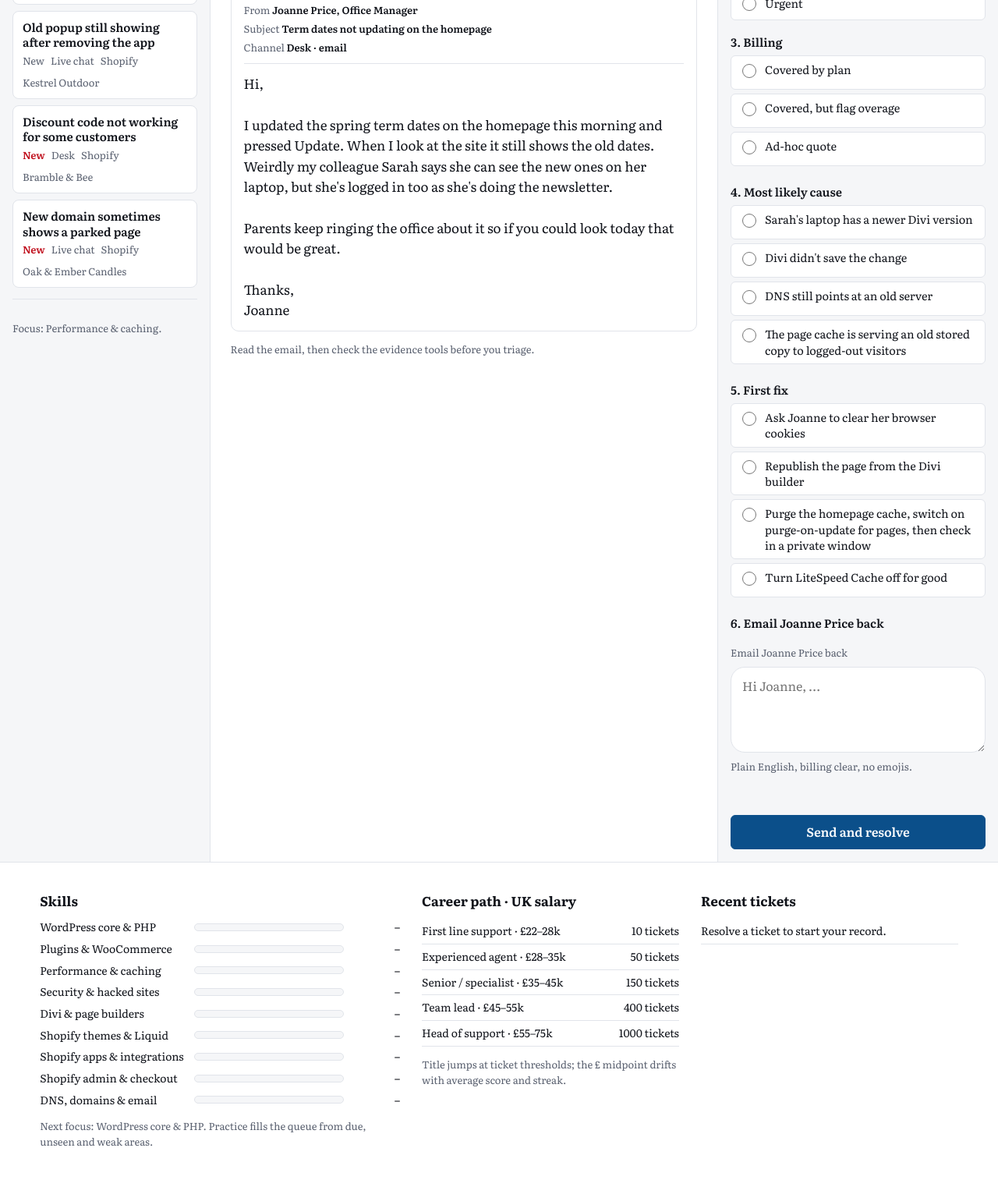
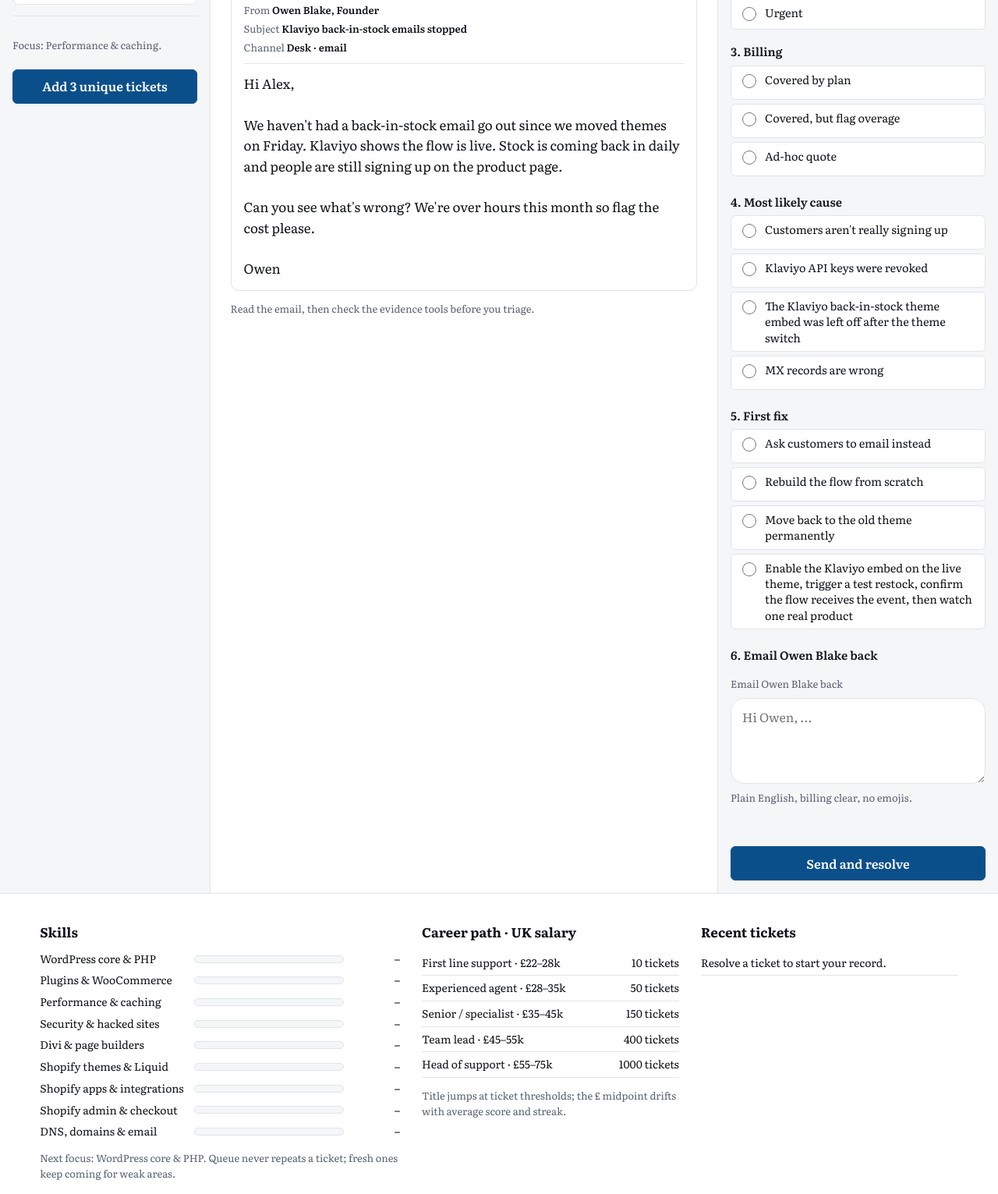
Before and after one commit to alexmciver/service-desk-simulator, a plain HTML site: page index.html in a window 1280 px wide. Shown: the part 582-2113 px from the top of the page at 78% size. Drawn offline with Linux system fonts and the light colour scheme.

Commit message:
Never run out of tickets; never repeat resolved ones (#9)
Mint offline remixes from the handcrafted seeds with new clients
and subjects, refill the queue after every resolve, and turn spaced
practice into fresh tickets in weak areas instead of replaying the
same subject.

Co-authored-by: Cursor Agent <cursoragent@cursor.com>

```diff
--- a/index.html
+++ b/index.html
@@ -312,28 +312,48 @@ const esc=s=>String(s??'').replace(/[&<>"']/g,c=>({'&':'&amp;','<':'&lt;','>':'&
 const clone=o=>JSON.parse(JSON.stringify(o));
 const today=()=>new Date().toLocaleDateString('en-CA');
 function shuf(t){for(const q of ['key','dx','fix']){const right=t[q].opts[t[q].a];const o=t[q].opts.slice();for(let i=o.length-1;i>0;i--){const j=Math.floor(Math.random()*(i+1));[o[i],o[j]]=[o[j],o[i]]}t[q].opts=o;t[q].a=o.indexOf(right)}return t}
-function fresh(){return{v:2,resolved:0,sum:0,max:0,streak:0,lastDay:'',areas:{},hist:[],journal:{},queue:[],seen:[]}}
-function ensureState(){if(!S.journal||typeof S.journal!=='object')S.journal={};if(!Array.isArray(S.seen))S.seen=[];if(!Array.isArray(S.hist))S.hist=[];if(!S.areas)S.areas={}}
+function fresh(){return{v:3,resolved:0,sum:0,max:0,streak:0,lastDay:'',areas:{},hist:[],journal:{},queue:[],seen:[],seenIds:[]}}
+function ensureState(){if(!S.journal||typeof S.journal!=='object')S.journal={};if(!Array.isArray(S.seen))S.seen=[];if(!Array.isArray(S.seenIds))S.seenIds=[];if(!Array.isArray(S.hist))S.hist=[];if(!S.areas)S.areas={};if(S.v<3)S.v=3}
 let S=null;try{S=JSON.parse(localStorage.getItem('sds-progress'))}catch(e){}
 if(!S||typeof S!=='object')S=fresh();ensureState();
 if(!Array.isArray(S.queue))S.queue=[];
-/* Migrate: older saves without channel / empty queue get a practice set */
+/* Endless unique tickets: handcrafted bank first, then offline remixes — never re-queue a seen subject/id */
 function bankById(id){return BANK.find(b=>b.id===id)}
 function withChannel(t){if(!t.channel)t.channel='desk';return t}
 function spacedDays(score){return score>=20?7:score>=15?3:1}
-function dueIds(now){const out=[];for(const [id,j] of Object.entries(S.journal||{})){if(j&&j.dueAt&&j.dueAt<=now)out.push({id,dueAt:j.dueAt,score:j.score??0})}return out.sort((a,b)=>a.dueAt-b.dueAt).map(x=>x.id)}
-function buildPractice(limit){limit=limit||6;const now=Date.now();const q=[];const used=new Set();
-  const pushId=id=>{const b=bankById(id);if(!b||used.has(id))return;used.add(id);q.push(shuf(withChannel(clone(b))))};
-  for(const id of dueIds(now)){if(q.length>=limit)break;pushId(id)}
-  const unseen=BANK.filter(b=>!S.seen.includes(b.subject)&&!used.has(b.id));
-  for(const b of unseen){if(q.length>=limit)break;pushId(b.id)}
-  const wk=weakest();const weak=BANK.filter(b=>b.area===wk&&!used.has(b.id));
-  for(const b of weak){if(q.length>=limit)break;pushId(b.id)}
-  const rest=BANK.filter(b=>!used.has(b.id)).sort(()=>Math.random()-.5);
-  for(const b of rest){if(q.length>=limit)break;pushId(b.id)}
-  return q}
+function wasSeen(t){return S.seen.includes(t.subject)||S.seenIds.includes(t.id)||S.queue.some(q=>q.subject===t.subject||q.id===t.id)}
+function markSeen(t){if(!S.seen.includes(t.subject))S.seen.push(t.subject);if(!S.seenIds.includes(t.id))S.seenIds.push(t.id)}
+const CLIENTS=[['Ashford & Co','Priya Nair, Owner'],['Beacon Primary','Tom Hughes, Office Manager'],['Cedar Row Trust','Amira Khan, Comms'],['Driftwood Cafe','Luke Bennett, Manager'],['Elm & Ivy','Sophie Grant, Founder'],['Forge Lane Motors','Dan Okeke, Ops'],['Garden Gate Nursery','Ella Frost, Lead'],['Harbour Lights B&B','Mark Chen, Owner'],['Ironbridge Studio','Nia Owens, Creative'],['Jubilee Hall','Ruth Adeyemi, Coordinator'],['Kite & Loom','Owen Price, Ecommerce'],['Larkspur Clinic','Helen Cho, Practice Manager'],['Millbridge Books','Sam Reid, Owner'],['North Quay Gym','Chris Patel, GM'],['Orchard Deli','Jo Mansell, Owner'],['Pebble & Pine','Sian Blake, Founder'],['Quay Street Gallery','Imogen Lee, Curator'],['Riverbed Apparel','Jordan Miles, Lead'],['Stoneycroft Vet','Rachel Okoro, Manager'],['Tide & Twine','Ben Fraser, Owner'],['Uplands Dental','Carys Evans, Reception'],['Violet Hill Bakery','Alex Ng, Owner'],['Westgate Museum Shop','Pat Doyle, Retail'],['Yarrow Workshops','Kim Osei, Lead']];
+const ROLES=['Owner','Office Manager','Ops Lead','Founder','Comms Officer','Ecommerce Lead','Practice Manager','Retail Lead'];
+function pick(a){return a[Math.floor(Math.random()*a.length)]}
+function uniqSubject(base,client){let s=base,n=0;while(S.seen.includes(s)||S.queue.some(q=>q.subject===s)){n++;s=n===1?`${base} (${client.split(' ')[0]})`:`${base} · ${client.split(' ')[0]} #${n+1}`;if(n>50){s=base+' · '+Date.now().toString(36);break}}return s}
+function domainFrom(client){return client.toLowerCase().replace(/[^a-z0-9]+/g,'').slice(0,18)+'.co.uk'}
+/* Remix a seed ticket with a new client/subject/id so patterns stay teachable but never repeat */
+function mintTicket(preferArea,preferChannel){const pool=BANK.filter(b=>!preferArea||b.area===preferArea);const seed=pick(pool.length?pool:BANK);
+  const t=shuf(withChannel(clone(seed)));const [client,from0]=pick(CLIENTS);
+  const from=Math.random()<.5?from0:`${pick(['Jo','Sam','Alex','Pat','Chris','Taylor','Morgan'])} ${pick(['Price','Shah','Reid','Hart','Moss','Blake','Lee'])}, ${pick(ROLES)}`;
+  t.id='g'+Date.now().toString(36)+Math.random().toString(36).slice(2,7);
+  t.client=client;t.from=from;t.channel=preferChannel||seed.channel||pick(['desk','chat','call']);
+  t.subject=uniqSubject(seed.subject.replace(/\s*\(.*?\)\s*$/,'').replace(/\s·.*$/,''),client);
+  const dom=domainFrom(client);t.site=String(t.site||'').replace(/[a-z0-9.-]+\.(co\.uk|com|org\.uk|sch\.uk)/i,dom);
+  if(t.plan&&/Ad-hoc/.test(t.plan)&&Math.random()<.3)t.plan='Ad-hoc · £40/hr';
+  /* Light body personalisation so chat/call openings feel fresh */
+  t.body=String(t.body||'').replace(/\b(Hi Alex|Hello|Morning|hi —|hey —|Alex,)\b/i,t.channel==='chat'?'hi —':t.channel==='call'?'':('Hi,'));
+  if(t.channel==='call'&&!/^\s*$/.test(t.body)){/* keep spoken lines */}
+  t.seed=seed.id;return t}
+function dueAreas(now){const out=[];for(const j of Object.values(S.journal||{})){if(j&&j.dueAt&&j.dueAt<=now&&j.area)out.push({area:j.area,dueAt:j.dueAt,channel:j.channel})}return out.sort((a,b)=>a.dueAt-b.dueAt)}
+function dueCount(){return dueAreas(Date.now()).length}
+function takeUnseenBank(area){const list=BANK.filter(b=>!wasSeen(b)&&(!area||b.area===area));return list.length?shuf(withChannel(clone(pick(list)))):null}
+function nextTicket(preferArea){const area=preferArea||null;const b=takeUnseenBank(area)||takeUnseenBank(null);if(b)return b;return mintTicket(area||weakest())}
+function buildPractice(limit){limit=limit||6;const now=Date.now();const q=[];
+  const push=t=>{if(!t||wasSeen(t)||q.some(x=>x.subject===t.subject||x.id===t.id))return false;q.push(t);return true};
+  for(const d of dueAreas(now)){if(q.length>=limit)break;push(nextTicket(d.area))}
+  const wk=weakest();let tries=0;
+  while(q.length<limit&&tries++<40){const t=nextTicket(q.length%2?wk:null);if(!push(t))push(mintTicket(wk))}
+  return q.slice(0,limit)}
+function refillQueue(min){min=min||3;let guard=0;while(S.queue.length<min&&guard++<20){const t=nextTicket(weakest());if(wasSeen(t)||S.queue.some(q=>q.subject===t.subject)){const m=mintTicket(weakest());if(!wasSeen(m)&&!S.queue.some(q=>q.subject===m.subject))S.queue.push(m)}else S.queue.push(t)}}
 if(!S.queue.length){S.queue=buildPractice(6);try{localStorage.setItem('sds-progress',JSON.stringify(S))}catch(e){}}
-else S.queue=S.queue.map(t=>withChannel(t));
+else{S.queue=S.queue.map(t=>withChannel(t));refillQueue(3)}
 let cur=S.queue[0]?.id||null;
 /* Phone path: queue → work → score (desktop ignores this; tools stay as tabs inside work) */
 let mview='queue';
@@ -373,7 +393,6 @@ function fmtBand(c){return c?`£${c[2]}–${c[3]}k`:'—'}
 function areaPct(a){const r=S.areas[a];return r&&r.m?r.s/r.m:null}
 function weakest(){let best=null,bv=2;for(const a of AREAS){const r=S.areas[a];const v=!r||!r.n?-1+Math.random()*.01:r.s/r.m;if(v<bv){bv=v;best=a}}return best}
 function fmtT(ms){const s=Math.floor(ms/1000);return Math.floor(s/60)+'m '+String(s%60).padStart(2,'0')+'s'}
-function dueCount(){return dueIds(Date.now()).length}
 
 function renderHdr(){const n=S.resolved,c=certFor(n),nx=nextCert(n),prev=c?c[0]:0;
   const pct=nx?Math.round((n-prev)/(nx[0]-prev)*100):100;const avg=S.max?Math.round(S.sum/S.max*100):0;
@@ -382,13 +401,13 @@ function renderHdr(){const n=S.resolved,c=certFor(n),nx=nextCert(n),prev=c?c[0]:
   $('#hdr').innerHTML=`<div><h1>Service Desk Simulator</h1><p>Desk, live chat and phone — practise like a real shift.</p></div>
   <div class="stats"><div class="stat"><b>${n}</b><span>resolved</span></div><div class="stat"><b>${avg}%</b><span>average score</span></div><div class="stat"><b>${S.streak||0}</b><span>day streak</span></div>
   <div class="stat cert"><b>${esc(c?c[1]:'Trainee')}</b><span>${esc(payLine)}${payLine?' · ':''}${nx?`${nx[0]-n} more to ${esc(nx[1])}`:'Top certificate earned'}</span><div class="meter"><i style="width:${pct}%"></i></div></div></div>
-  <div class="status">${due?`${due} ticket${due===1?'':'s'} due for spaced practice · `:''}Weakest area: ${esc(weakest())}. Progress saved in this browser.</div>`}
+  <div class="status">Endless unique tickets · ${S.seen.length} done · ${due?`${due} skill area${due===1?'':'s'} due for fresh practice · `:''}Focus: ${esc(weakest())}.</div>`}
 
 function renderQueue(){const open=S.queue;$('#qh').textContent=`Queue · ${open.length} open`;
-  $('#qlist').innerHTML=open.length?open.map(t=>`<button class="qitem${t.id===cur?' on':''}" data-open="${esc(t.id)}"><span class="s">${esc(t.subject)}</span><span class="m"><span class="pri-${esc(t.pri)}">${W[t.id]?'In progress':'New'}</span><span>${esc(CH[t.channel||'desk']||'Desk')}</span><span>${esc(t.p)}</span><span>${esc(t.client)}</span></span></button>`).join(''):`<p class="empty">Queue clear — pull today's practice to keep skills sharp.</p>`;
+  $('#qlist').innerHTML=open.length?open.map(t=>`<button class="qitem${t.id===cur?' on':''}" data-open="${esc(t.id)}"><span class="s">${esc(t.subject)}</span><span class="m"><span class="pri-${esc(t.pri)}">${W[t.id]?'In progress':'New'}</span><span>${esc(CH[t.channel||'desk']||'Desk')}</span><span>${esc(t.p)}</span><span>${esc(t.client)}</span></span></button>`).join(''):`<p class="empty">Queue clear — pull fresh tickets (never repeats).</p>`;
   const due=dueCount();
-  $('#gen').innerHTML=open.length?`<p class="hintline">${due?`${due} due for revisit. `:''}Focus: ${esc(weakest())}.</p>`
-    :`<button class="btn w" id="practice">Today's practice</button><button class="btn ghost w" id="replay">Shuffle full bank</button>`}
+  $('#gen').innerHTML=`<p class="hintline">${due?`${due} weak area${due===1?'':'s'} due — new tickets, same skills. `:''}Focus: ${esc(weakest())}.</p>
+  <button class="btn w" id="practice">${open.length?'Add 3 unique tickets':"Today's practice"}</button>`}
 
 function opt(name,val,label,checked){return `<label class="opt"><input type="radio" name="${name}" value="${esc(val)}" ${checked?'checked':''}><span>${esc(label)}</span></label>`}
 function initials(name){return String(name||'?').split(/[\s,]+/).filter(Boolean).slice(0,2).map(p=>p[0].toUpperCase()).join('')||'?'}
@@ -501,7 +520,7 @@ function renderMbar(){const bar=$('#mbar');if(!bar)return;
 
 function renderFoot(){const wk=weakest();const due=dueCount();
   const sk=AREAS.map(a=>{const r=S.areas[a],p=areaPct(a);return `<div class="sk"><span>${esc(a)}</span><div class="bar"><i style="width:${p==null?0:Math.round(p*100)}%"></i></div><b>${p==null?'–':Math.round(p*100)+'%'}</b></div>`}).join('');
-  const body=`<div><h2>Skills</h2>${sk}<p class="hintline">Next focus: ${esc(wk)}. ${due?`${due} due for spaced revisit.`:'Practice fills the queue from due, unseen and weak areas.'}</p></div>
+  const body=`<div><h2>Skills</h2>${sk}<p class="hintline">Next focus: ${esc(wk)}. Queue never repeats a ticket; fresh ones keep coming for weak areas.</p></div>
   <div><h2>Career path · UK salary</h2><ol class="certs">${CERTS.map(c=>`<li class="${S.resolved>=c[0]?'got':''}"><span>${esc(c[1])} · ${fmtBand(c)}</span><span>${c[0]} tickets</span></li>`).join('')}</ol><p class="hintline">Title jumps at ticket thresholds; the £ midpoint drifts with average score and streak.</p></div>
   <div><h2>Recent tickets</h2><ul class="hist">${S.hist.slice(0,8).map(h=>`<li><span>${esc(h.s)}</span><b>${h.g}/25</b></li>`).join('')||'<li><span>Resolve a ticket to start your record.</span></li>'}</ul></div>`;
   $('#foot').innerHTML=`<details class="sheet monly"><summary>Skills, career path and recent tickets</summary><div class="sheet-body foot-inner">${body}</div></details><div class="foot-desk">${body}</div>`}
@@ -524,15 +543,19 @@ function goMview(v){const t=find(cur),x=t&&w(t.id);
   setMview(mview);renderWork();window.scrollTo(0,0)}
 
 function recordJournal(t,tot,misses){const days=spacedDays(tot);const dueAt=Date.now()+days*864e5;
-  S.journal[t.id]={score:tot,misses:misses.map(m=>m.title),dueAt,at:Date.now(),n:((S.journal[t.id]||{}).n||0)+1}}
+  /* Store area/channel only — due practice mints a NEW ticket in that area (never the same subject) */
+  const key=t.area+'|'+(t.channel||'desk');
+  S.journal[key]={score:tot,misses:misses.map(m=>m.title),dueAt,at:Date.now(),area:t.area,channel:t.channel||'desk',n:((S.journal[key]||{}).n||0)+1}}
 
 function finishTicket(t,x){const tot=x.done.parts.reduce((a,p)=>a+p[1],0)+(x.done.reply||0);
   S.resolved++;S.sum+=tot;S.max+=25;const r=S.areas[t.area]||(S.areas[t.area]={s:0,m:0,n:0});r.s+=tot;r.m+=25;r.n++;
   const d=today();if(S.lastDay!==d){const y=new Date(Date.now()-864e5).toLocaleDateString('en-CA');S.streak=S.lastDay===y?(S.streak||0)+1:1;S.lastDay=d}
   S.hist.unshift({s:t.subject,a:t.area,g:tot,ch:t.channel||'desk',at:Date.now()});S.hist=S.hist.slice(0,60);
-  S.seen.push(t.subject);S.seen=S.seen.slice(-80);
+  markSeen(t);
   recordJournal(t,tot,x.done.misses||[]);
-  DONE[t.id]=t;S.queue=S.queue.filter(q=>q.id!==t.id);x.done.state='final';save()}
+  DONE[t.id]=t;S.queue=S.queue.filter(q=>q.id!==t.id);
+  refillQueue(3);
+  x.done.state='final';save()}
 
 document.addEventListener('click',e=>{const el=e.target.closest('button,[data-open]');if(!el)return;
   if(el.dataset.open){cur=el.dataset.open;w(cur).rstep='triage';mview='work';render();return}
@@ -540,8 +563,8 @@ document.addEventListener('click',e=>{const el=e.target.closest('button,[data-op
   const t=find(cur),x=t&&w(t.id);
   const act=el.dataset.act||el.id;
   if(el.dataset.tab&&x){x.tab=el.dataset.tab;if(!x.tools.includes(x.tab))x.tools.push(x.tab);renderWork();return}
-  if(act==='practice'){S.queue=buildPractice(6);Object.keys(W).forEach(k=>delete W[k]);Object.keys(DONE).forEach(k=>delete DONE[k]);cur=S.queue[0]?.id||null;mview=cur?'work':'queue';save();render();return}
-  if(act==='replay'){S.queue=BANK.map(b=>shuf(withChannel(clone(b))));BANK.forEach(b=>{delete W[b.id];delete DONE[b.id]});cur=S.queue[0].id;mview='work';save();render();return}
+  if(act==='practice'){const add=buildPractice(S.queue.length?3:6);for(const t0 of add){if(!S.queue.some(q=>q.id===t0.id||q.subject===t0.subject))S.queue.push(t0)}
+    if(!cur&&S.queue[0])cur=S.queue[0].id;mview=cur?'work':'queue';save();render();return}
   if(act==='to-reply'&&t){
     if([x.key,x.pri,x.bill,x.dx,x.fix].some(v=>v==null)){x.err='Answer every question first.';renderRes(t,x);renderMbar();
       if(isPhone()){const a=$('#resolve-anchor');if(a)a.scrollIntoView({behavior:'smooth',block:'start'})}
@@ -562,7 +585,7 @@ document.addEventListener('click',e=>{const el=e.target.closest('button,[data-op
     if((x.done.misses||[]).length){x.done.state='learn';mview='score';render();return}
     finishTicket(t,x);mview='score';render();return}
   if(act==='gotit'&&t){finishTicket(t,x);mview='score';render();return}
-  if(act==='next'){if(S.queue.length){cur=S.queue[0].id;w(cur).rstep='triage';mview='work';render()}else{cur=null;mview='queue';render()}}
+  if(act==='next'){refillQueue(3);if(S.queue.length){cur=S.queue[0].id;w(cur).rstep='triage';mview='work';render()}else{S.queue=buildPractice(6);cur=S.queue[0]?.id||null;mview=cur?'work':'queue';save();render()}}
 });
 document.addEventListener('change',e=>{const t=find(cur);if(!t)return;const x=w(t.id),n=e.target.name,v=e.target.value;
   if(n==='key'||n==='dx'||n==='fix')x[n]=+v;else if(n==='pri'||n==='bill')x[n]=v});
```
Also changed, not shown: 1 other file.
